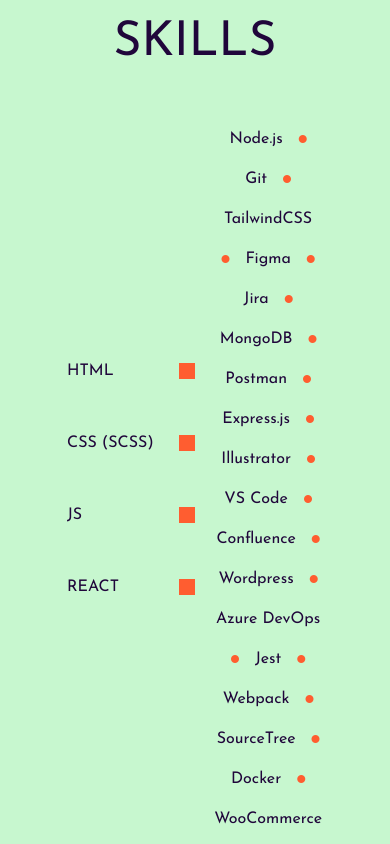
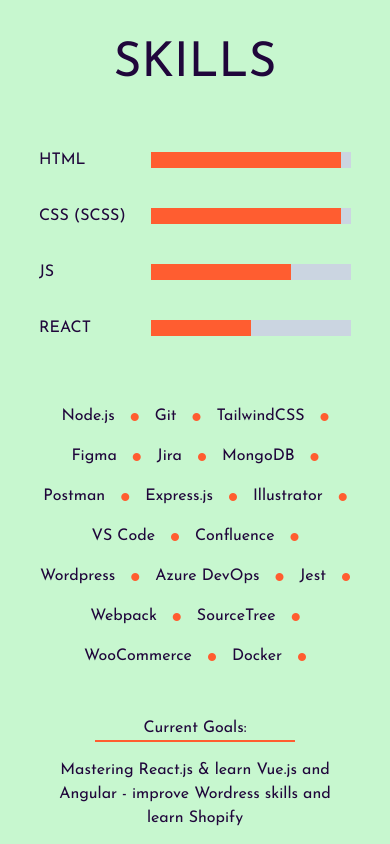
Before and after one commit to wfanni/portfolio, a React (Vite) app: page / in a window 390 px wide. Shown: the part 2160-3004 px from the top of the page. Built offline with nearby package versions, Linux system fonts and the light colour scheme.

Commit message:
Skills section Mobile version

```diff
--- a/src/components/Skills.jsx
+++ b/src/components/Skills.jsx
@@ -1,76 +1,71 @@
 import { forwardRef } from "react";
 
 const Skills = forwardRef(function Skills({}, ref) {
+  const skills = [
+    "Node.js",
+    "Git",
+    "TailwindCSS",
+    "Figma",
+    "Jira",
+    "MongoDB",
+    "Postman",
+    "Express.js",
+    "Illustrator",
+    "VS Code",
+    "Confluence",
+    "Wordpress",
+    "Azure DevOps",
+    "Jest",
+    "Webpack",
+    "SourceTree",
+    "WooCommerce",
+    "Docker",
+  ];
+
   return (
     <section
       ref={ref}
       className="min-h-screen h-fit flex flex-col justify-center items-center gap-12"
     >
       <h2 className="text-[3rem] uppercase">Skills</h2>
-      <div className="w-3/4 mx-auto flex justify-between items-center">
-        <div className="w-full flex flex-col items-center justify-start gap-12">
-          <div className="w-3/4 flex items-center gap-4">
+      <div className="xs:w-4/5 sm:w-3/4 mx-auto flex justify-between items-center xs:flex-col sm:flex-row xs:gap-16 sm:gap-0">
+        <div className="w-full flex flex-col items-center justify-start xs:gap-8 sm:gap-12">
+          <div className="xs:w-full sm:w-3/4 flex items-center gap-4">
             <label className="min-w-24">HTML</label>
             <span className="relative inline-block w-full h-4 bg-slate-300 text-white leading-[3rem] before:content-[''] before:absolute before:h-4 before:w-[95%] before:pl-4 before:bg-orange"></span>
           </div>
-          <div className="w-3/4 flex items-center gap-4">
+          <div className="xs:w-full sm:w-3/4 flex items-center gap-4">
             <label className="min-w-24">CSS (SCSS)</label>
             <span className="relative inline-block w-full h-4 bg-slate-300 text-white leading-[3rem] before:content-[''] before:absolute before:h-4 before:w-[95%] before:pl-4 before:bg-orange"></span>
           </div>
-          <div className="w-3/4 flex items-center gap-4">
+          <div className="xs:w-full sm:w-3/4 flex items-center gap-4">
             <label className="min-w-24">JS</label>
             <span className="relative inline-block w-full h-4 bg-slate-300 text-white leading-[3rem] before:content-[''] before:absolute before:h-4 before:w-[70%] before:pl-4 before:bg-orange"></span>
           </div>
-          <div className="w-3/4 flex items-center gap-4">
+          <div className="xs:w-full sm:w-3/4 flex items-center gap-4">
             <label className="min-w-24">REACT</label>
             <span className="relative inline-block w-full h-4 bg-slate-300 text-white leading-[3rem] before:content-[''] before:absolute before:h-4 before:w-[50%] before:pl-4 before:bg-orange"></span>
           </div>
         </div>
         <div className="w-full flex flex-col items-center justify-start gap-12">
-          <div className="w-3/4 flex flex-wrap items-center justify-center gap-4">
-            <label>Node.js</label>
-            <i className="text-[0.5rem] leading-[inherit] text-orange fa-solid fa-circle"></i>
-            <label>Git</label>
-            <i className="text-[0.5rem] leading-[inherit] text-orange fa-solid fa-circle"></i>
-            <label>TailwindCSS</label>
-            <i className="text-[0.5rem] leading-[inherit] text-orange fa-solid fa-circle"></i>
-            <label>Figma</label>
-            <i className="text-[0.5rem] leading-[inherit] text-orange fa-solid fa-circle"></i>
-            <label>Jira</label>
-            <i className="text-[0.5rem] leading-[inherit] text-orange fa-solid fa-circle"></i>
-            <label>MongoDB</label>
-            <i className="text-[0.5rem] leading-[inherit] text-orange fa-solid fa-circle"></i>
-            <label>Postman</label>
-            <i className="text-[0.5rem] leading-[inherit] text-orange fa-solid fa-circle"></i>
-            <label>Express.js</label>
-            <i className="text-[0.5rem] leading-[inherit] text-orange fa-solid fa-circle"></i>
-            <label>Illustrator</label>
-            <i className="text-[0.5rem] leading-[inherit] text-orange fa-solid fa-circle"></i>
-            <label>VS Code</label>
-            <i className="text-[0.5rem] leading-[inherit] text-orange fa-solid fa-circle"></i>
-            <label>Confluence</label>
-            <i className="text-[0.5rem] leading-[inherit] text-orange fa-solid fa-circle"></i>
-            <label>Wordpress</label>
-            <i className="text-[0.5rem] leading-[inherit] text-orange fa-solid fa-circle"></i>
-            <label>Azure DevOps</label>
-            <i className="text-[0.5rem] leading-[inherit] text-orange fa-solid fa-circle"></i>
-            <label>Jest</label>
-            <i className="text-[0.5rem] leading-[inherit] text-orange fa-solid fa-circle"></i>
-            <label>Webpack</label>
-            <i className="text-[0.5rem] leading-[inherit] text-orange fa-solid fa-circle"></i>
-            <label>SourceTree</label>
-            <i className="text-[0.5rem] leading-[inherit] text-orange fa-solid fa-circle"></i>
-            <label>Docker</label>
-            <i className="text-[0.5rem] leading-[inherit] text-orange fa-solid fa-circle"></i>
-            <label>WooCommerce</label>
+          <div className="xs:w-full sm:w-3/4 flex flex-wrap items-center justify-center gap-4">
+            {skills &&
+              skills.map((skill, index) => {
+                return (
+                  <span key={index}>
+                    <label>{skill}</label>
+                    <i className="ml-4 text-[0.5rem] leading-[inherit] text-orange fa-solid fa-circle"></i>
+                  </span>
+                );
+              })}
           </div>
         </div>
       </div>
-      <p className="flex flex-col gap-4 items-center justify-center">
+      <p className="xs:w-4/5 sm:w-full flex flex-col gap-4 items-center justify-center">
         <span className="min-w-[200px] w-[200px] text-center border-b-2 border-orange">
           Current Goals:
         </span>
-        <span>
+        <span className="text-center">
           Mastering React.js & learn Vue.js and Angular - improve Wordress
           skills and learn Shopify
         </span>
```
